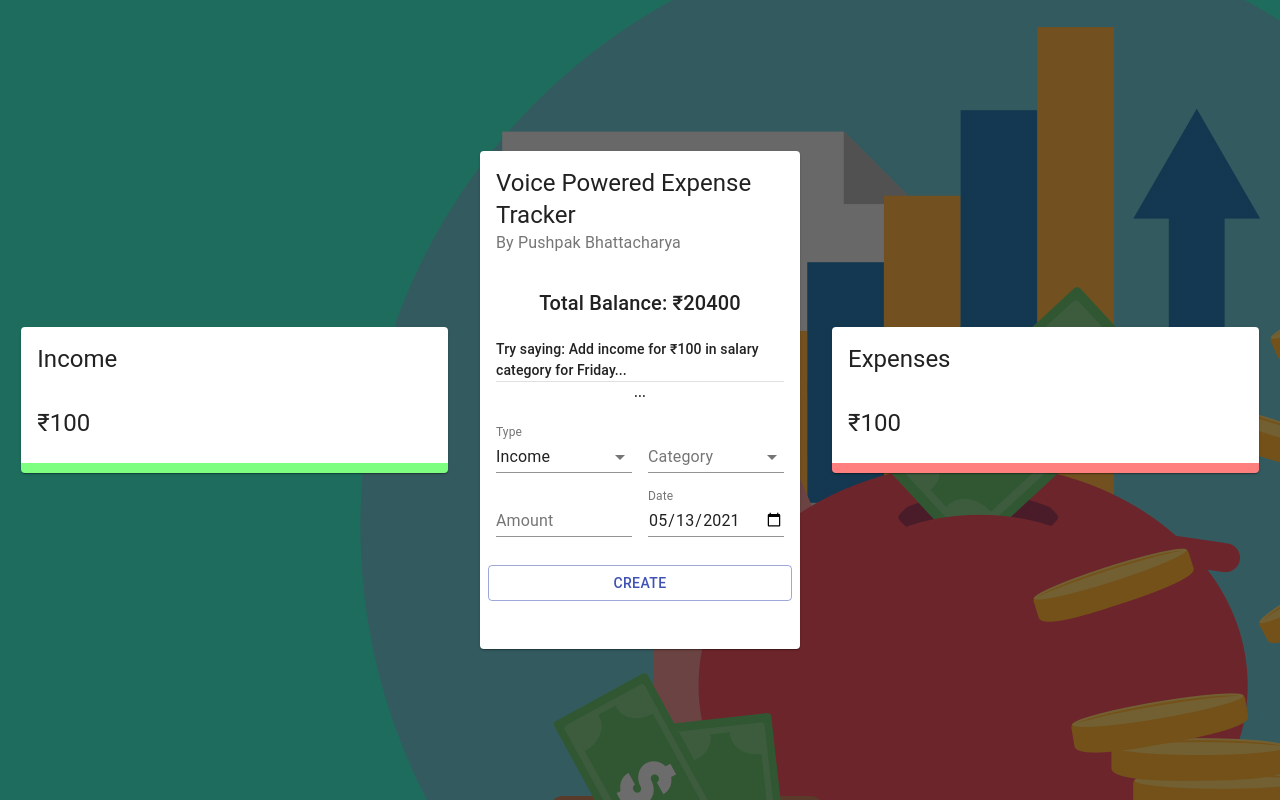
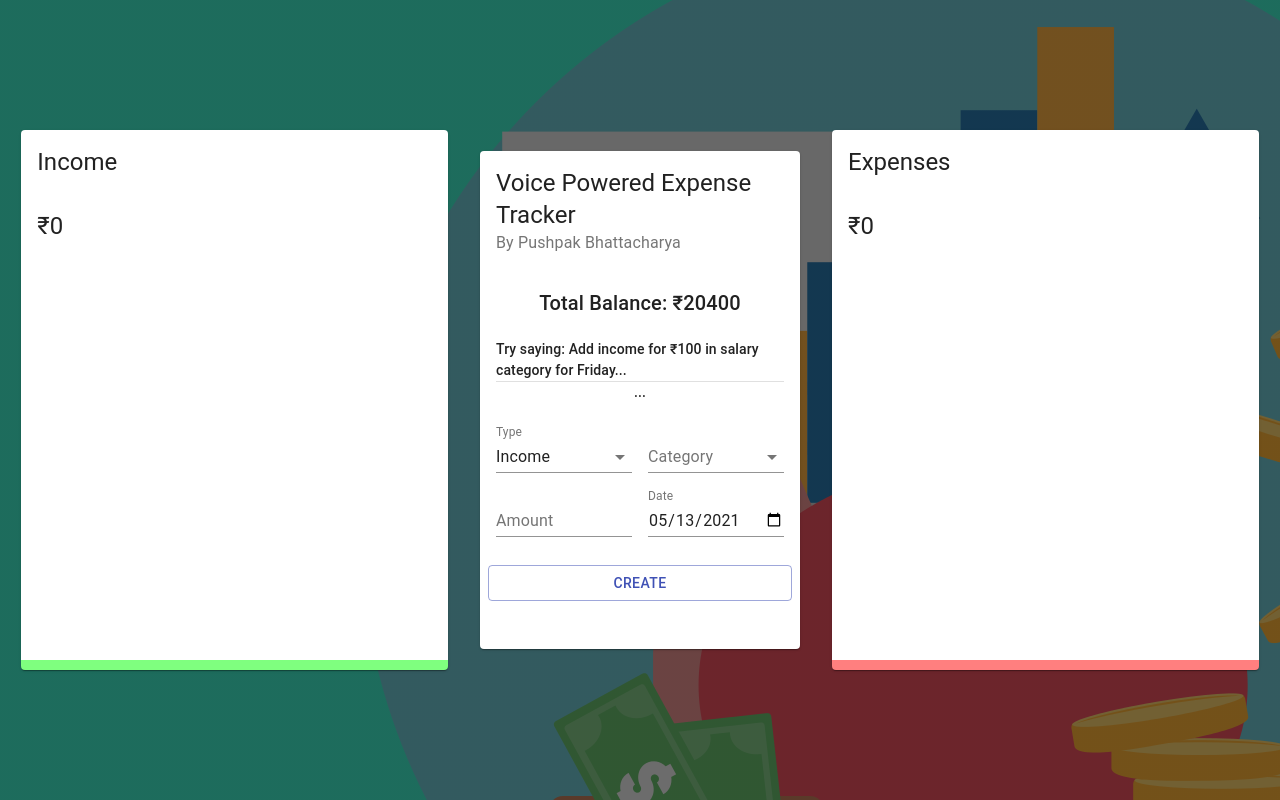
Before and after one commit to PushpakB3096/react-voice-exp-tracker, a React (Create React App) app: page / in a window 1280 px wide. Built offline with nearby package versions, Linux system fonts and the light colour scheme.

Commit message:
Add custom hook to calculate and display chart

```diff
--- a/src/components/Details/Details.jsx
+++ b/src/components/Details/Details.jsx
@@ -3,16 +3,18 @@ import { Card, CardHeader, CardContent, Typography } from "@material-ui/core";
 import { Doughnut } from "react-chartjs-2";
 
 import useStyles from "./styles";
+import useTransaction from "../../hooks/useTransaction";
 
 const Details = ({ title }) => {
   const classes = useStyles();
+  const { total, chartData } = useTransaction(title);
 
   return (
     <Card className={title === "Income" ? classes.income : classes.expense}>
       <CardHeader title={title} />
       <CardContent>
-        <Typography variant="h5">₹100</Typography>
-        {/* <Doughnut data="" /> */}
+        <Typography variant="h5">₹{total}</Typography>
+        <Doughnut data={chartData} />
       </CardContent>
     </Card>
   );
--- /dev/null
+++ b/src/hooks/useTransaction.js
@@ -0,0 +1,62 @@
+import { useContext } from "react";
+import { ExpenseTrackerContext } from "../context/context";
+import {
+  incomeCategories,
+  expenseCategories,
+  resetCategories,
+} from "../constants/category";
+
+const useTransaction = (title) => {
+  // reset all the category amount to zero
+  resetCategories();
+
+  // get all the transactions from the global store
+  const { transactions } = useContext(ExpenseTrackerContext);
+
+  /*
+  Filter all the transactions of the type received from the argument.
+  transactionsOfType will hold transaction of either Income or Expense type
+  */
+  const transactionsOfType = transactions.filter((t) => t.type === title);
+
+  // get the total amount of transactionsOfType
+  const total = transactionsOfType.reduce((accumulator, currVal) => {
+    accumulator += currVal.amount;
+    return accumulator;
+  }, 0);
+
+  // get all possible categories of a type
+  const categories = title === "Income" ? incomeCategories : expenseCategories;
+
+  // find category from the categories array and add the transaction's amount to the total amount of that category
+  transactionsOfType.forEach((t) => {
+    // find the category
+    const category = categories.find((c) => c.type === t.category);
+
+    // if category is found, add the amount
+    if (category) {
+      category.amount += t.amount;
+    }
+  });
+
+  // get all the categories where the amount is not zero
+  const filterdCategories = categories.filter((c) => c.amount !== 0);
+
+  // construct the chart data in a specific format as given by chart-js2
+  const chartData = {
+    datasets: [
+      {
+        data: filterdCategories.map((c) => c.amount),
+        backgroundColor: filterdCategories.map((c) => c.color),
+      },
+    ],
+    labels: filterdCategories.map((c) => c.type),
+  };
+
+  return {
+    total,
+    chartData,
+  };
+};
+
+export default useTransaction;
```
